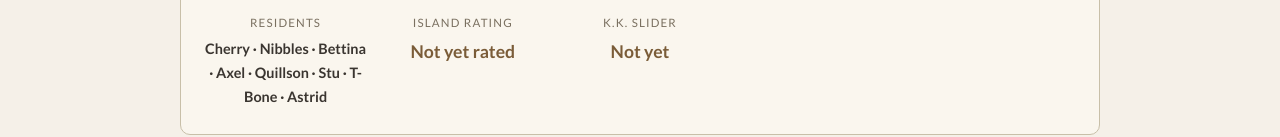
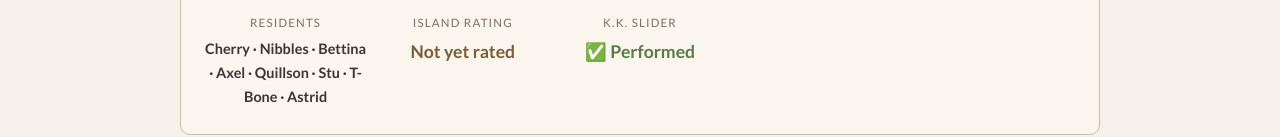
Before and after one commit to knockedover10/knockedover-acnh-wiki, a plain HTML site: page docs/index.html in a window 1280 px wide. Shown: the part 636-773 px from the top of the page. Drawn offline with Linux system fonts and the light colour scheme.

Commit message:
Snapshot: mark K.K. Slider as performed

```diff
--- a/docs/index.html
+++ b/docs/index.html
@@ -161,6 +161,7 @@
   .snap-label { font-size:0.72rem;letter-spacing:.1em;text-transform:uppercase;color:var(--muted);display:block;margin-bottom:4px; }
   .snap-value { font-size:1.1rem;font-weight:700;color:var(--charcoal);display:block; }
   .snap-value.status-early { color:var(--brown); }
+  .snap-value.status-done { color:var(--green); font-weight:700; }
 
   /* ── ISLAND PROGRESS TRACKER ── */
   .progress-tracker {
@@ -531,7 +532,7 @@
       <div class="snap-item"><span class="snap-label">Villagers</span><span class="snap-value">8 / 10</span></div>
       <div class="snap-item"><span class="snap-label">Residents</span><span class="snap-value" style="font-size:.9rem">Cherry · Nibbles · Bettina · Axel · Quillson · Stu · T-Bone · Astrid</span></div>
       <div class="snap-item"><span class="snap-label">Island Rating</span><span class="snap-value status-early">Not yet rated</span></div>
-      <div class="snap-item"><span class="snap-label">K.K. Slider</span><span class="snap-value status-early">Not yet</span></div>
+      <div class="snap-item"><span class="snap-label">K.K. Slider</span><span class="snap-value status-done">✅ Performed</span></div>
     </div>
   </section>
 
```
